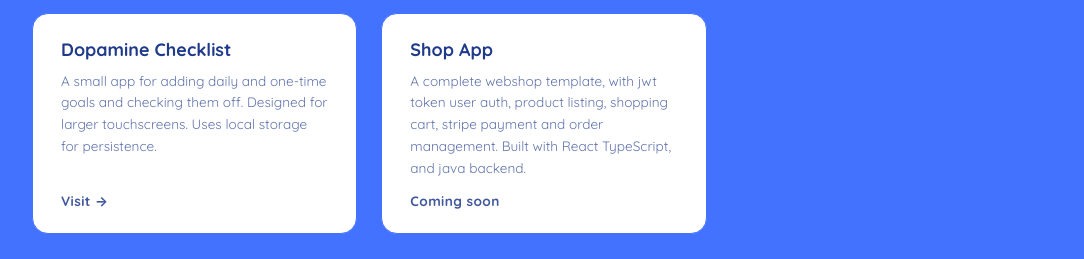
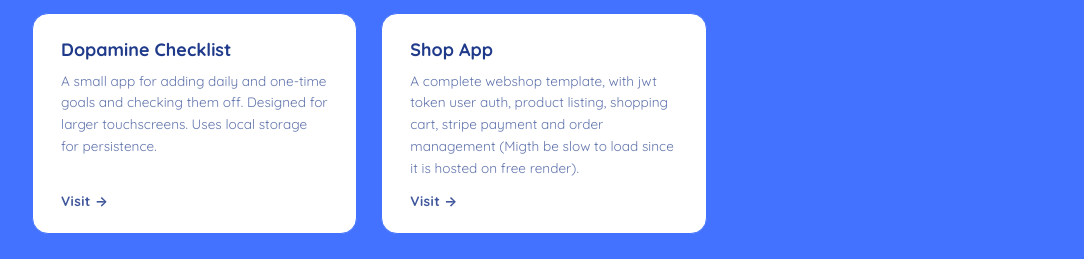
Before and after one commit to OskarOtt/oskott-home, a React (Vite) app: page / in a window 1280 px wide. Shown: the part 2248-2507 px from the top of the page, without its empty margins (96-1180 px from the left). Built offline with nearby package versions, Linux system fonts and the light colour scheme.

Commit message:
Link to new project webshop template

```diff
--- a/src/components/Projects.tsx
+++ b/src/components/Projects.tsx
@@ -8,8 +8,8 @@
   {
     title: 'Shop App',
     description:
-        'A complete webshop template, with jwt token user auth, product listing, shopping cart, stripe payment and order management. Built with React TypeScript, and java backend.',
-    link: undefined,
+        'A complete webshop template, with jwt token user auth, product listing, shopping cart, stripe payment and order management (Migth be slow to load since it is hosted on free render).',
+    link: "https://oskarott.github.io/webshop-template-frontend/",
   },
 ]
 
```
